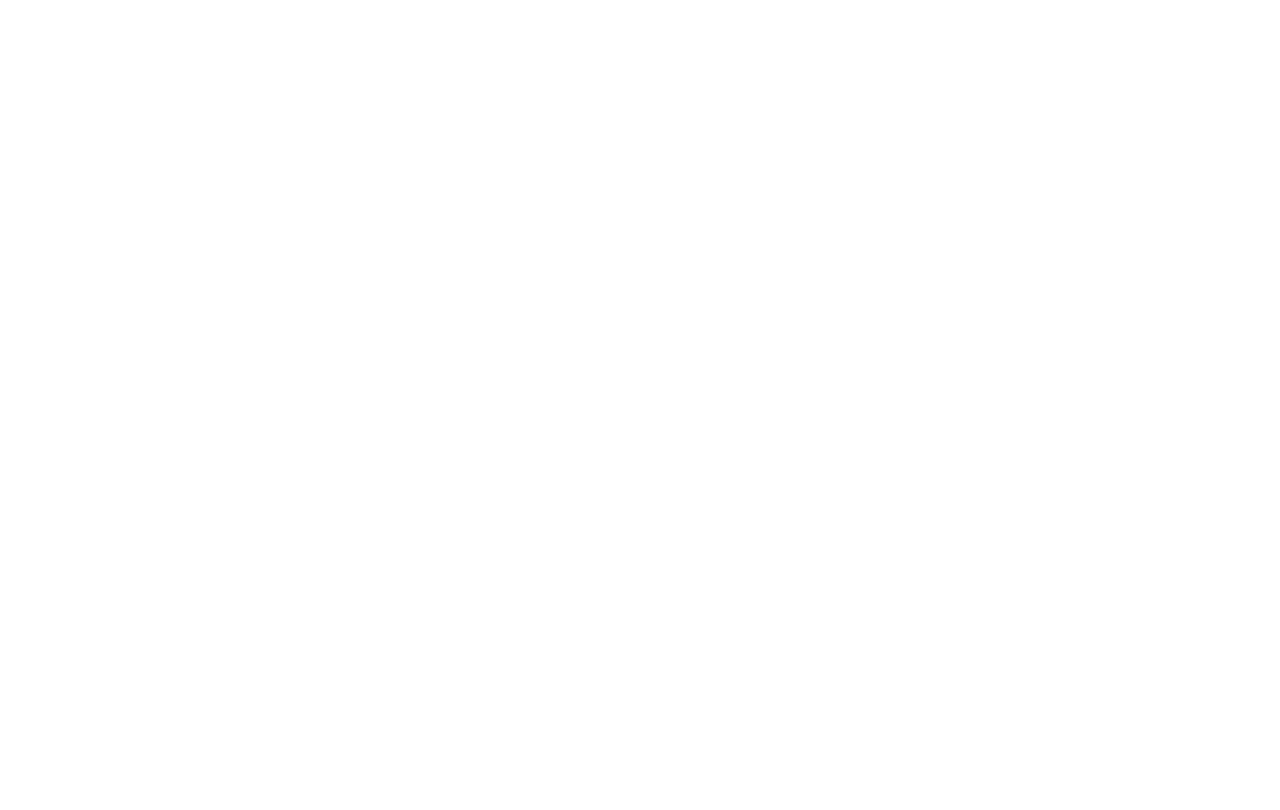
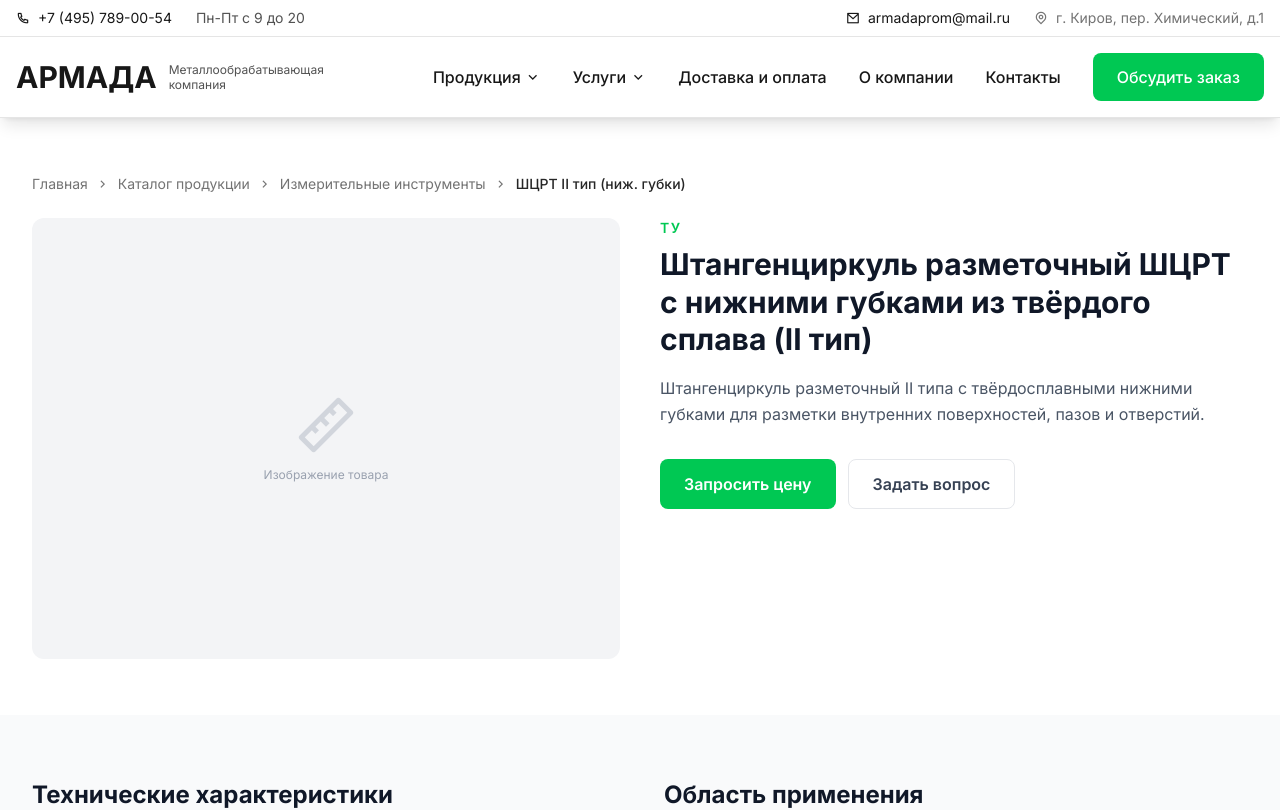
Before and after one commit to alekskuzminov/armada, a Next.js app: page /products/izmeritelnye-instrumenty/shtsrt-s-nizhnimi-gubkami-tip-2 in a window 1280 px wide. Before the commit this address had no page. Shown: the top 810 px of the page. Built offline with nearby package versions, Linux system fonts and the light colour scheme.

Commit message:
правки

```diff
--- a/app/products/izmeritelnye-instrumenty/[slug]/page.tsx
+++ b/app/products/izmeritelnye-instrumenty/[slug]/page.tsx
@@ -15,7 +15,7 @@
 
 export async function generateMetadata({ params }: Props): Promise<Metadata> {
   const { slug } = await params;
-  const product = getProductBySlug('measuring-instruments', slug);
+  const product = getProductBySlug('izmeritelnye-instrumenty', slug);
 
   if (!product) return { title: 'Товар не найден' };
 
@@ -33,7 +33,7 @@
 
 export default async function MeasuringInstrumentProductPage({ params }: Props) {
   const { slug } = await params;
-  const product = getProductBySlug('measuring-instruments', slug);
+  const product = getProductBySlug('izmeritelnye-instrumenty', slug);
 
   if (!product) notFound();
 
--- a/app/products/privodnye-mufty/[slug]/page.tsx
+++ b/app/products/privodnye-mufty/[slug]/page.tsx
@@ -15,7 +15,7 @@
 
 export async function generateMetadata({ params }: Props): Promise<Metadata> {
   const { slug } = await params;
-  const product = getProductBySlug('drive-couplings', slug);
+  const product = getProductBySlug('privodnye-mufty', slug);
 
   if (!product) return { title: 'Товар не найден' };
 
@@ -33,7 +33,7 @@
 
 export default async function DriveCouplingsProductPage({ params }: Props) {
   const { slug } = await params;
-  const product = getProductBySlug('drive-couplings', slug);
+  const product = getProductBySlug('privodnye-mufty', slug);
 
   if (!product) notFound();
 
```
